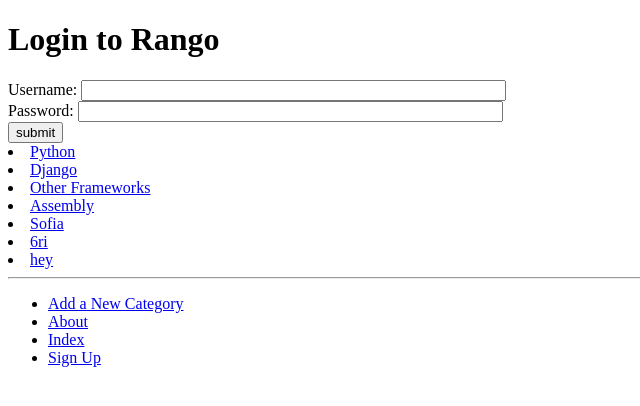
After one commit to sofia-96/tango_with_django_project, a Django app: page /rango/login/ in a window 1280 px wide. The commit adds this page. Shown: the top 406 px of the page, without its empty margins (0-640 px from the left). Run offline with Django 3.2, Linux system fonts and the light colour scheme; data comes from the database, SQL or seed files in the repository.

Commit message:
Chapter 9 tutorial 9.8)

```diff
--- a/rango/urls.py
+++ b/rango/urls.py
@@ -11,5 +11,6 @@ urlpatterns = [
     path('category/<slug:category_name_slug>/', views.show_category,
         name='show_category'),
     path('add_category/', views.add_category, name='add_category'),
-        path('register/', views.register, name='register')
+    path('register/', views.register, name='register'),
+    path('login/', views.user_login, name='login'),
 ]
--- a/rango/views.py
+++ b/rango/views.py
@@ -1,3 +1,4 @@
+from django.contrib.auth import authenticate, login
 from django.shortcuts import render, redirect
 from django.http import HttpResponse
 from django.urls import reverse
@@ -96,3 +97,22 @@ def register(request):
         profile_form = UserProfileForm()
 
     return render(request, 'rango/register.html', context={'user_form': user_form, 'profile_form': profile_form, 'registered': registered})
+
+def user_login(request):
+    if request.method == 'POST':
+        username = request.POST.get('username')
+        password = request.POST.get('password')
+
+        user = authenticate(username=username, password=password)
+
+        if user:
+            if user.is_active:
+                login(request, user)
+                return redirect(reverse('rango:index'))
+            else:
+                return HttpResponse("Your Rango account is disabled.")
+        else:
+            print(f"Invalid login details: {username}, {password}")
+            return HttpResponse("Invalid login details supplied.")
+    else:
+        return render(request, 'rango/login.html')
--- /dev/null
+++ b/templates/rango/login.html
@@ -0,0 +1,18 @@
+{% extends 'rango/base.html' %}
+{% load staticfiles %}
+
+{% block title_block %}
+    Login
+{% endblock %}
+
+{% block body_block %}
+<h1>Login to Rango</h1>
+<form id="login_form" method="post" action="{% url 'rango:login' %}">
+    {% csrf_token %}
+    Username: <input type="text" name="username" value="" size="50" />
+    <br />
+    Password: <input type="password" name="password" value="" size="50" />
+    <br />
+    <input type="submit" value="submit" />
+</form>
+{% endblock %}
```
Also changed, not shown: templates/rango/index.html (+6 -1 lines).
